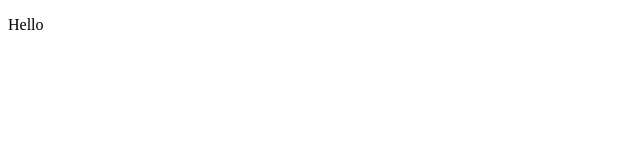
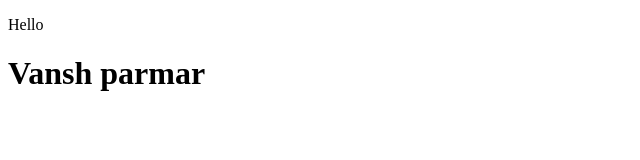
Before and after one commit to parmarvansh/LocalRepo, a plain HTML site: page index.html in a window 1280 px wide. Shown: the whole page, without its empty margins (0-640 px from the left). Drawn offline with Linux system fonts and the light colour scheme.

Commit message:
add new feture in feature branch

```diff
--- a/index.html
+++ b/index.html
@@ -7,5 +7,6 @@
 </head>
 <body>
     <p>Hello </p>
+    <h1>Vansh parmar </h1>
 </body>
 </html>
```
